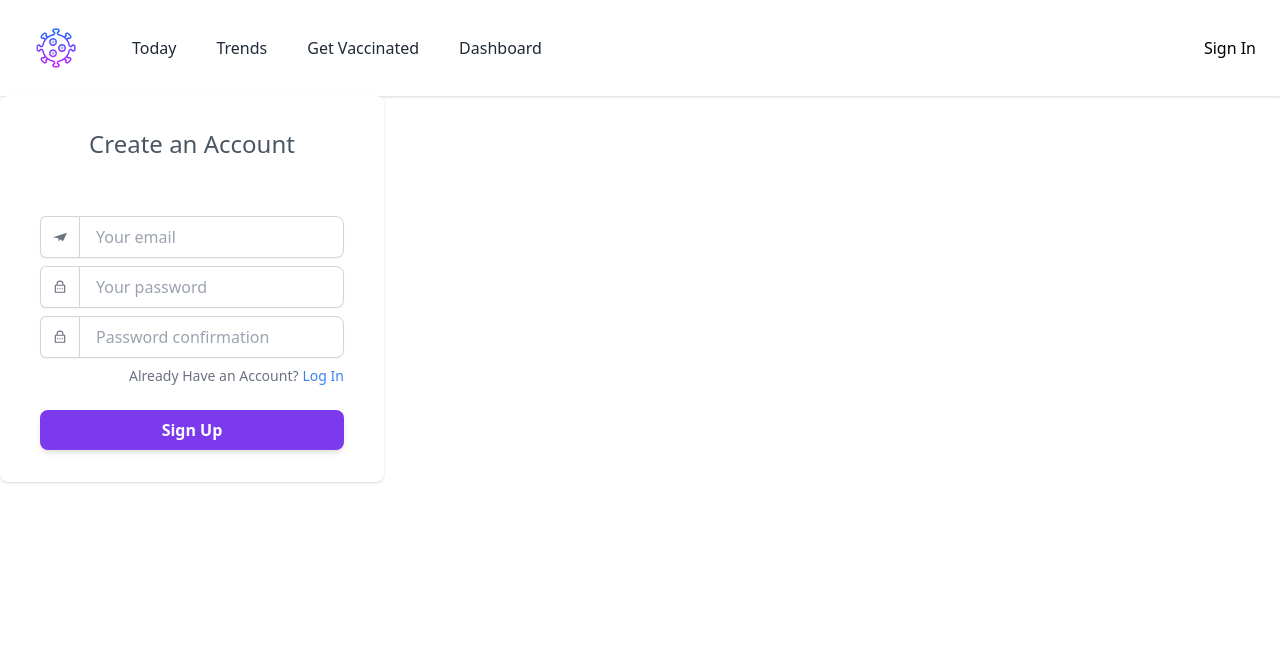
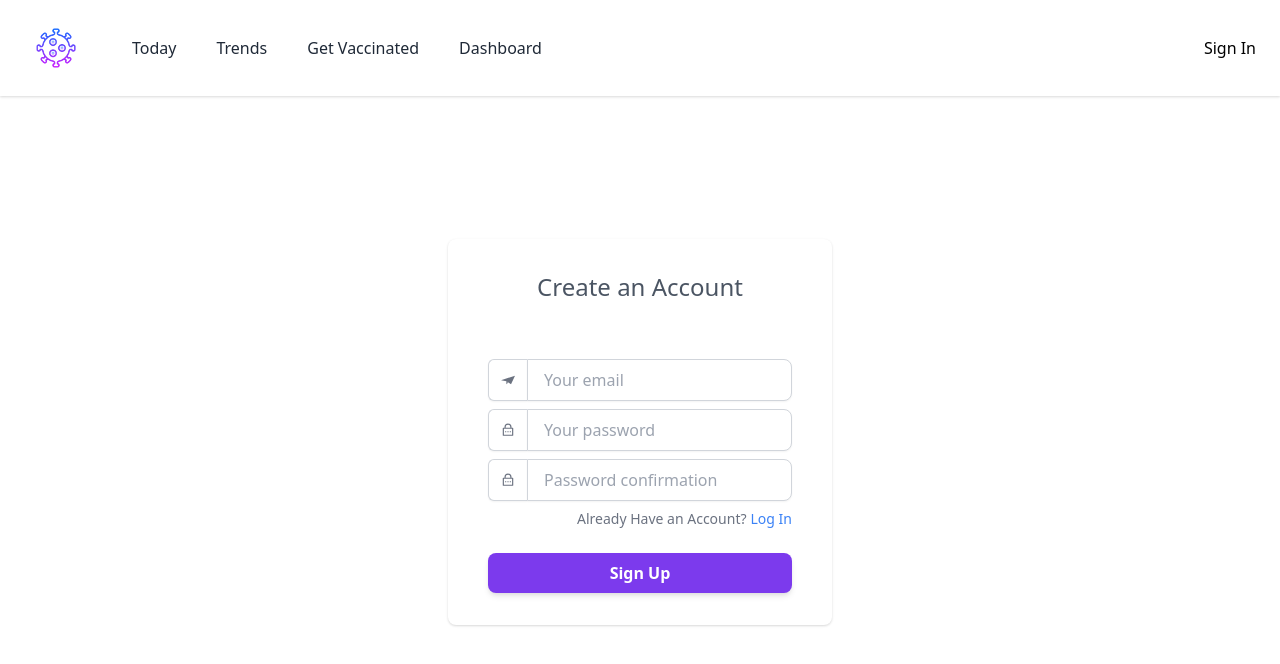
Before and after one commit to hector4213/coronaviruscanada, a React (Create React App) app: page /signup in a window 1280 px wide. Shown: the top 664 px of the page. Built offline with nearby package versions, Linux system fonts and the light colour scheme; no server answers.

Commit message:
fix signup layout

```diff
--- a/src/views/SignUp.jsx
+++ b/src/views/SignUp.jsx
@@ -2,7 +2,7 @@ import SignUpForm from '../components/SignUp/SignUpForm';
 
 const SignUp = () => {
   return (
-    <div>
+    <div className="flex items-center mt-12 h-96 justify-center mx-auto my-auto md:mt-36">
       <SignUpForm />
     </div>
   );
```
